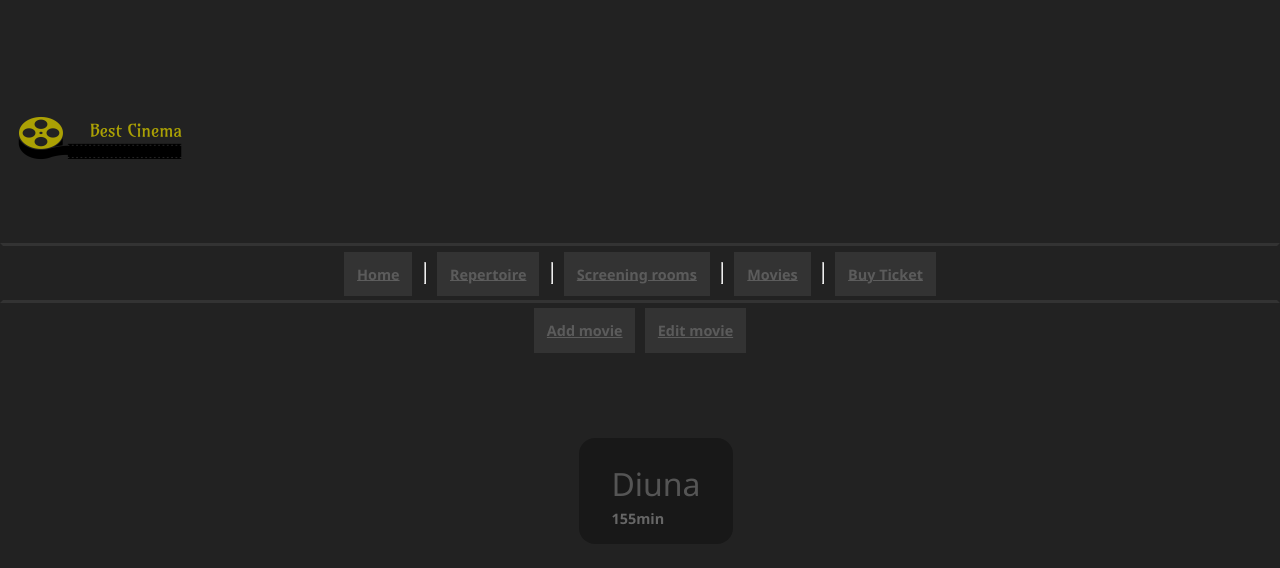
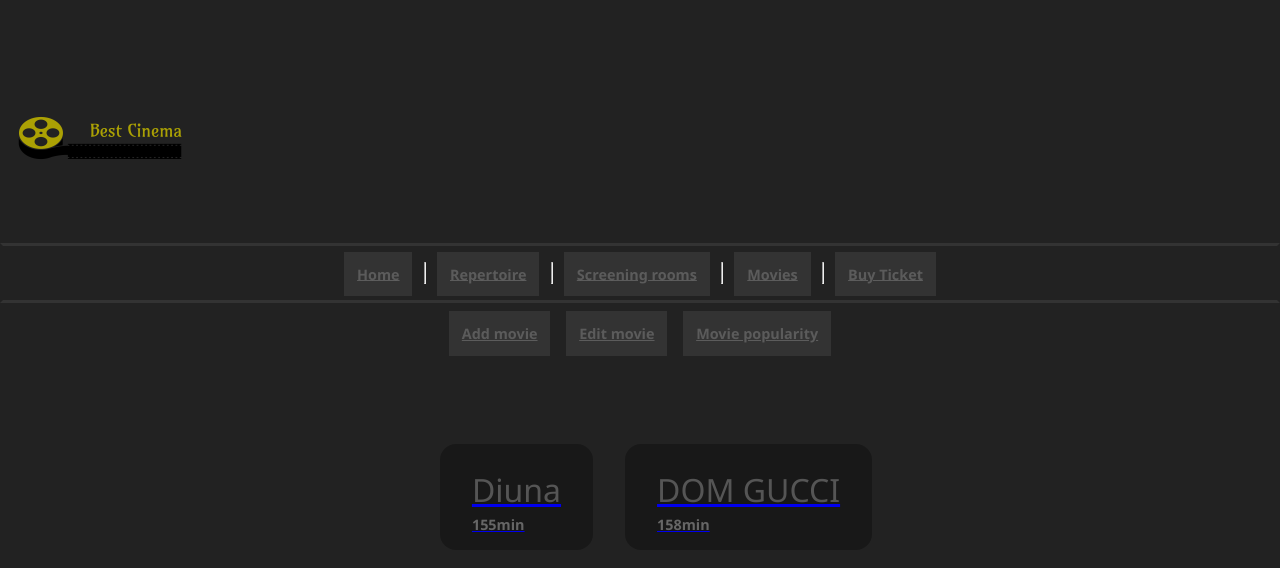
Before and after one commit to Kucznsky/React-project, a React (Create React App) app in the folder react_project/: page /movies in a window 1280 px wide. Shown: the top 568 px of the page. Built offline with nearby package versions, Linux system fonts and the light colour scheme.

Commit message:
routes with parameters added

```diff
--- a/react_project/src/App.css
+++ b/react_project/src/App.css
@@ -141,6 +141,10 @@ h1 {
   justify-content: center;
 }
 
+.center > * {
+  margin: 0.5rem;
+}
+
 fieldset {
   display: flex;
   justify-content: center;
--- a/react_project/src/App.js
+++ b/react_project/src/App.js
@@ -12,7 +12,7 @@ import EditMovie from './components/EditMovies';
 import AddShowing from './components/AddShowing';
 import EditShowings from './components/EditShowings';
 import MoviePopularity from './components/MoviePopularity';
-import 'react-datepicker/dist/react-datepicker.css'
+import MovieDetails from './components/MovieDetails';
 
 function App() {
   return (
@@ -32,10 +32,14 @@ function App() {
           <Route exact path="/movies">
             <MovieList></MovieList>
           </Route>
+
+          <Route exact path="/movies/:id">
+            <MovieDetails></MovieDetails>
+          </Route>
+
           <Route exact path="/purchase">
             <Purchase></Purchase>
           </Route>
-
           <Route exact path="/movies/add_movie">
             <AddMovie></AddMovie>
           </Route>
--- /dev/null
+++ b/react_project/src/components/MovieDetails.js
@@ -0,0 +1,8 @@
+import {useParams} from "react-router-dom";
+
+const MovieDetails = () => {
+    const {id} = useParams();
+    return(<h1>{id}</h1>);
+}
+
+export default MovieDetails;
--- a/react_project/src/components/MovieList.js
+++ b/react_project/src/components/MovieList.js
@@ -7,26 +7,34 @@ const MovieList = () => {
         <section className='center'>
           <Link className='btn' to='/movies/add_movie'>Add movie</Link>
           <Link className='btn' to='/movies/edit_movie'>Edit movie</Link>
+          <Link className='btn' to='/movies/movie_popularuty'>Movie popularity</Link>
         </section>
         <section className='booklist'>
-          {movie.map((movie) => {
-            return (<Movie key={movie.id} {...movie}></Movie>);
-          })}
+          {movie.map((movie) => (
+            <article className='book' key={movie.id}>
+            <Link to={`/movies/${movie.id}`}>
+            <p className='listFirstLine'>{movie.title}</p>
+            <p className='listSmallerText'>{movie.time}</p>
+            </Link>
+          </article>
+          ))}
         </section>
       </article>
   );
 }
 
-const Movie = (props) =>
+/*const Movie = (props) =>
 {
   const {title, time} = props;
   return (
     <article className='book'>
-      <p className='listFirstLine'>{title}</p>
-      <p className='listSmallerText'>{time}</p>
+      <Link to={`/movies/${movie.id}`}>
+        <p className='listFirstLine'>{title}</p>
+        <p className='listSmallerText'>{time}</p>
+      </Link>
     </article>
   );
-}
+}*/
 
 //======================================================================
 const movie = [
@@ -35,6 +43,11 @@ const movie = [
   title: 'Diuna',
   time: '155min',
 },
+{
+  id: 2,
+  title: 'DOM GUCCI',
+  time: '158min',
+},
 ];
 //======================================================================
 
--- a/react_project/src/components/MoviePopularity.js
+++ b/react_project/src/components/MoviePopularity.js
@@ -6,7 +6,8 @@ const PopularityCalendar = () => {
     const [selectedDate, SetSelectedDate] = useState(null);
 
   return (
-    <div>
+    <div className>
+      <label>Pick a date to see how movies were seling in the specyfic day</label>
       <DatePicker
         selected={selectedDate}
         onChange={date => SetSelectedDate(date)}
```
